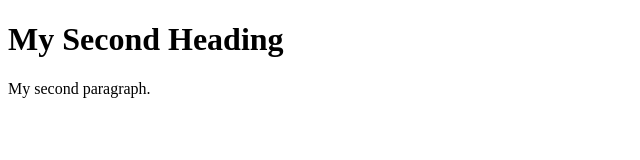
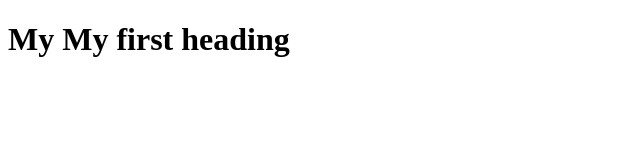
Before and after one commit to JMayna/project2, a plain HTML site: page about.html in a window 1280 px wide. Shown: the whole page, without its empty margins (0-640 px from the left). Drawn offline with Linux system fonts and the light colour scheme.

Commit message:
Update about.html

```diff
--- a/about.html
+++ b/about.html
@@ -1,9 +1,7 @@
 <!DOCTYPE html>
 <html>
 <head>
-<title>This is my first website | Code X</title>
 </head>
 <body>
-<h1>My Second Heading</h1>
-<p>My second paragraph.</p>
+<h1>My My first heading</h1>
 </body>
```
